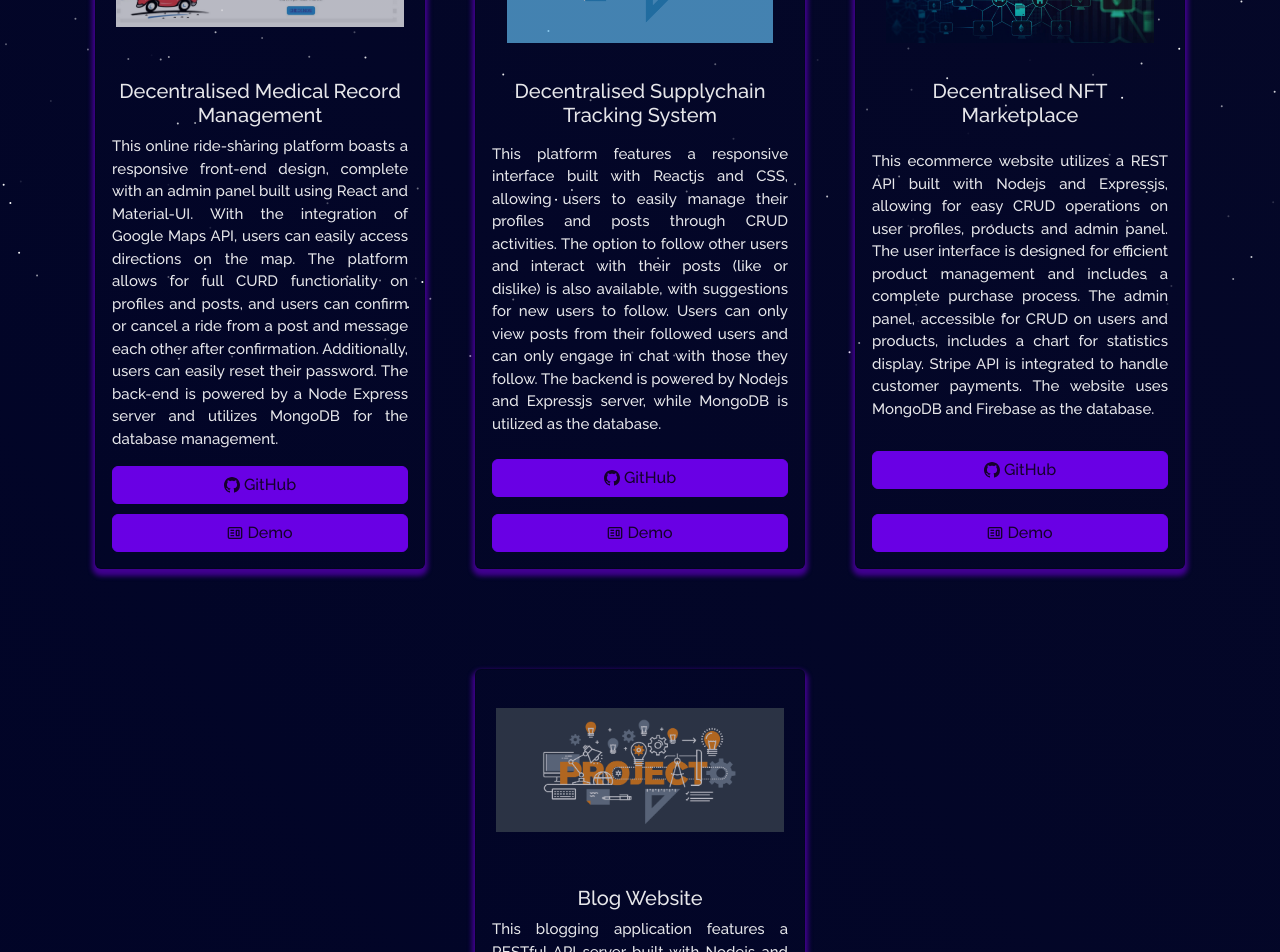
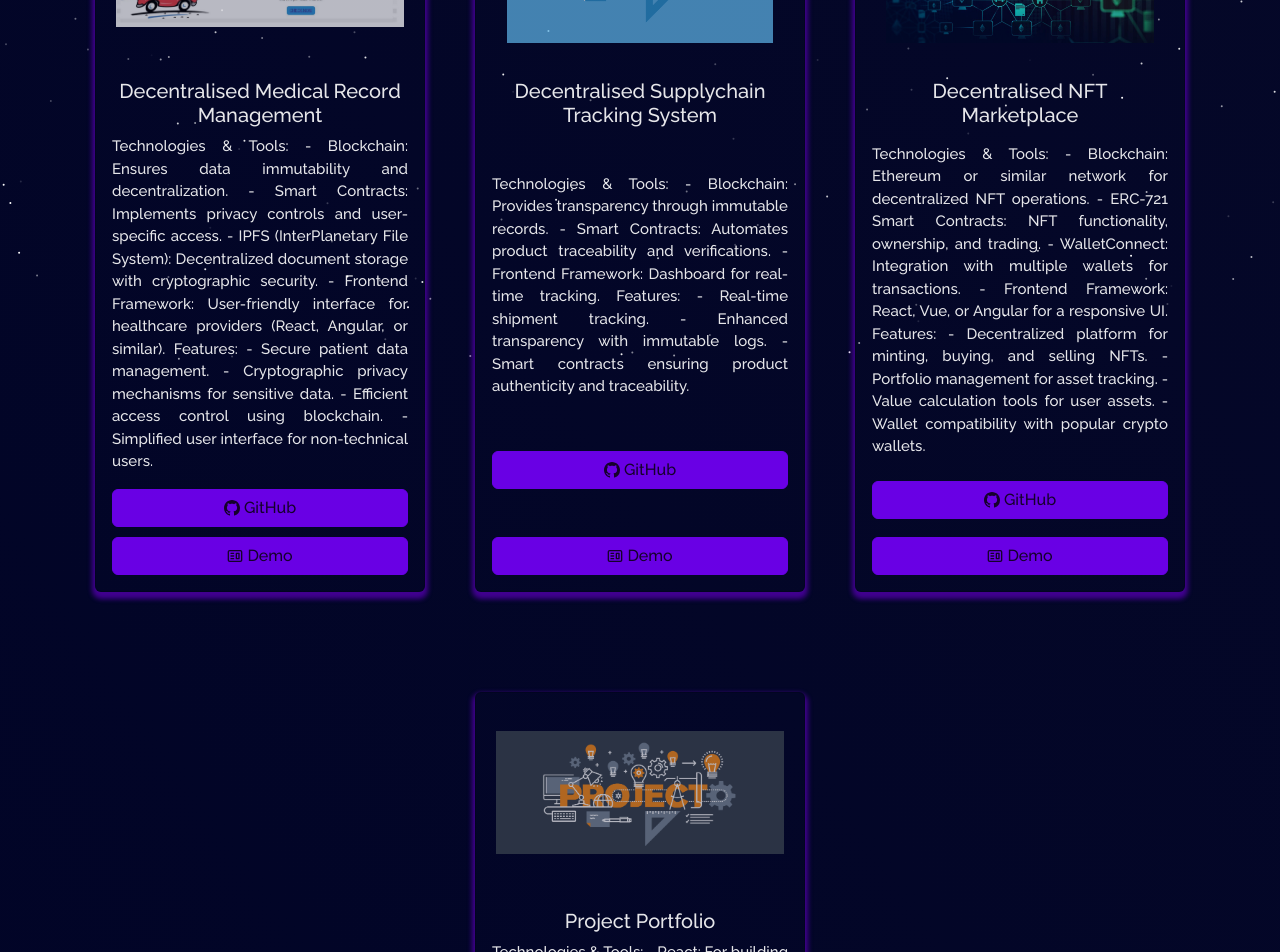
Before and after one commit to DarthClyn/PortfolioH, a React (Create React App) app: page /project in a window 1280 px wide. Shown: the part 440-1392 px from the top of the page. Built offline with nearby package versions, Linux system fonts and the light colour scheme.

Commit message:
Update Projects.jsx

```diff
--- a/src/pages/Projects.jsx
+++ b/src/pages/Projects.jsx
@@ -25,7 +25,16 @@ const Projects = () => {
               imgPath={lift}
               isBlog={false}
               title="Decentralised Medical Record Management"
-              description="This online ride-sharing platform boasts a responsive front-end design, complete with an admin panel built using React and Material-UI. With the integration of Google Maps API, users can easily access directions on the map. The platform allows for full CURD functionality on profiles and posts, and users can confirm or cancel a ride from a post and message each other after confirmation. Additionally, users can easily reset their password. The back-end is powered by a Node Express server and utilizes MongoDB for the database management."
+              description= {`Technologies & Tools:
+              - Blockchain: Ensures data immutability and decentralization.
+              - Smart Contracts: Implements privacy controls and user-specific access.
+              - IPFS (InterPlanetary File System): Decentralized document storage with cryptographic security.
+              - Frontend Framework: User-friendly interface for healthcare providers (React, Angular, or similar).
+              Features:
+              - Secure patient data management.
+              - Cryptographic privacy mechanisms for sensitive data.
+              - Efficient access control using blockchain.
+              - Simplified user interface for non-technical users.`}
               ghLink="https://github.com/DarthClyn/Medical-Record-Managment-System"
               demoLink="https://medical-record-managment-system-git-main-darthclyns-projects.vercel.app"
               />
@@ -36,7 +45,14 @@ const Projects = () => {
               imgPath={project}
               isBlog={false}
               title="Decentralised Supplychain Tracking System"
-              description="This platform features a responsive interface built with Reactjs and CSS, allowing users to easily manage their profiles and posts through CRUD activities. The option to follow other users and interact with their posts (like or dislike) is also available, with suggestions for new users to follow. Users can only view posts from their followed users and can only engage in chat with those they follow. The backend is powered by Nodejs and Expressjs server, while MongoDB is utilized as the database."
+              description={`Technologies & Tools:
+                - Blockchain: Provides transparency through immutable records.
+                - Smart Contracts: Automates product traceability and verifications.
+                - Frontend Framework: Dashboard for real-time tracking.
+                Features:
+                - Real-time shipment tracking.
+                - Enhanced transparency with immutable logs.
+                - Smart contracts ensuring product authenticity and traceability.`}
               ghLink="https://github.com/DarthClyn/trustytransi-supplychain"
               demoLink="https://trustytransit-supplychain-git-main-darthclyns-projects.vercel.app"
             />
@@ -47,8 +63,17 @@ const Projects = () => {
               imgPath={kickstart}
               isBlog={false}
               title="Decentralised NFT Marketplace"
-              description="This ecommerce website utilizes a REST API built with Nodejs and Expressjs, allowing for easy CRUD operations on user profiles, products and admin panel. The user interface is designed for efficient product management and includes a complete purchase process. The admin panel, accessible for CRUD on users and products, includes a chart for statistics display. Stripe API is integrated to handle customer payments. The website uses MongoDB and Firebase as the database."
-              ghLink="https://github.com/DarthClyn/Street_NFT_Marketplace"
+              description={`Technologies & Tools:
+                - Blockchain: Ethereum or similar network for decentralized NFT operations.
+                - ERC-721 Smart Contracts: NFT functionality, ownership, and trading.
+                - WalletConnect: Integration with multiple wallets for transactions.
+                - Frontend Framework: React, Vue, or Angular for a responsive UI.
+                Features:
+                - Decentralized platform for minting, buying, and selling NFTs.
+                - Portfolio management for asset tracking.
+                - Value calculation tools for user assets.
+                - Wallet compatibility with popular crypto wallets.`}
+                ghLink="https://github.com/DarthClyn/Street_NFT_Marketplace"
               demoLink="https://street-nft-marketplace-git-main-darthclyns-projects.vercel.app/" />
           </Col>
 
@@ -56,9 +81,20 @@ const Projects = () => {
             <ProjectCard
               imgPath={pg}
               isBlog={false}
-              title="Blog Website"
-              description="This blogging application features a RESTful API server built with Nodejs and Expressjs. The data is retrieved from the API server and displayed on a user-friendly interface designed using React, Redux, and styled-components for a seamless experience."
-              ghLink="https://github.com/19sajib/mern-blog-app"
+              title="Project Portfolio"
+              description={`Technologies & Tools:
+                - React: For building an interactive and responsive interface.
+                - APIs:
+                  - GitHub API: Displays project stats and repository details.
+                  - LeetCode API: Shows coding statistics and achievements.
+                - HTML, CSS, JavaScript: For designing and styling the website.
+                Features:
+                - Overview of personal details, skills, and tools used.
+                - Resume download functionality.
+                - Dynamic API integration for GitHub and LeetCode stats.
+                - Portfolio of projects with deployment links and GitHub repositories.
+                - Contact page with easy-to-use forms and links.`}
+                 ghLink="https://github.com/19sajib/mern-blog-app"
             />
           </Col>
 
```
